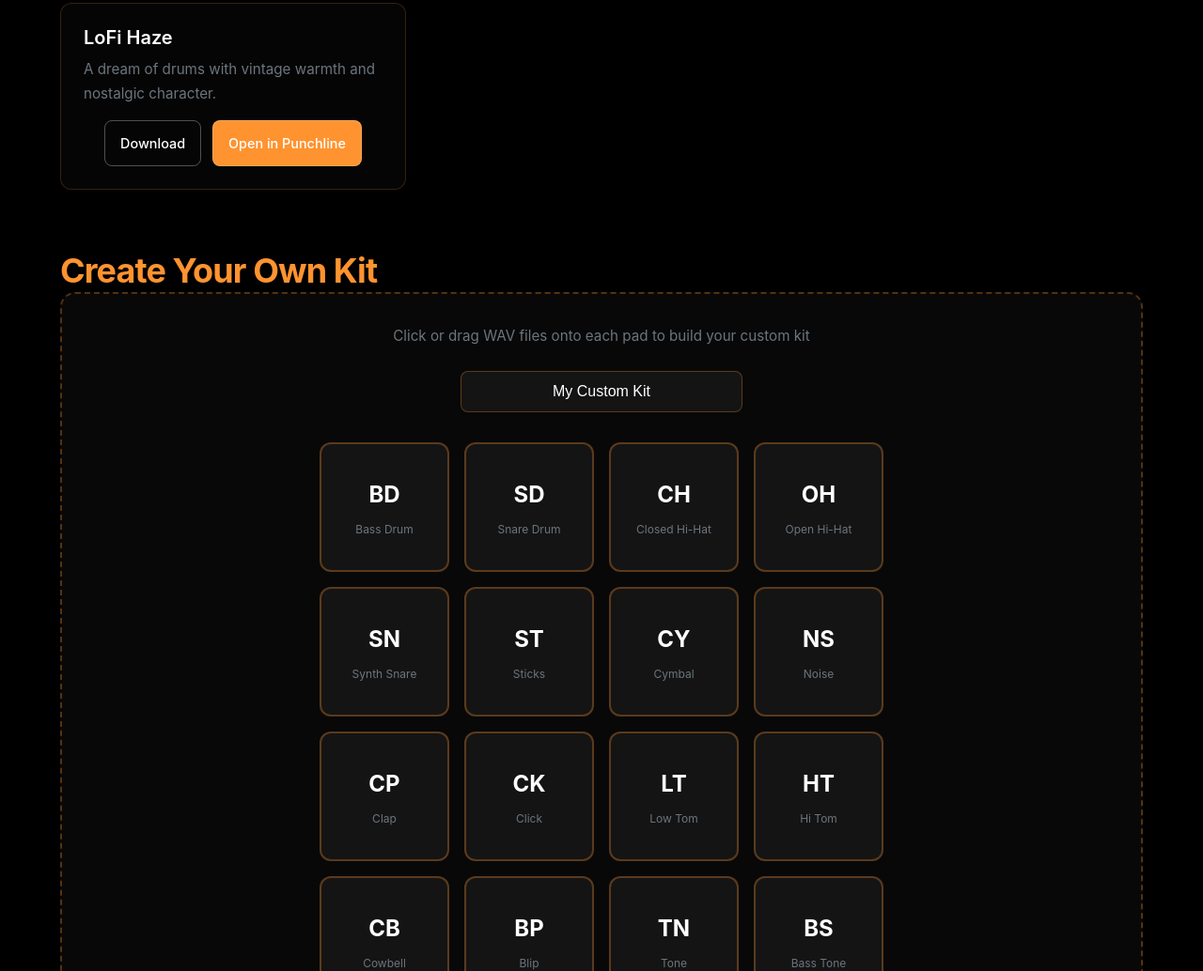
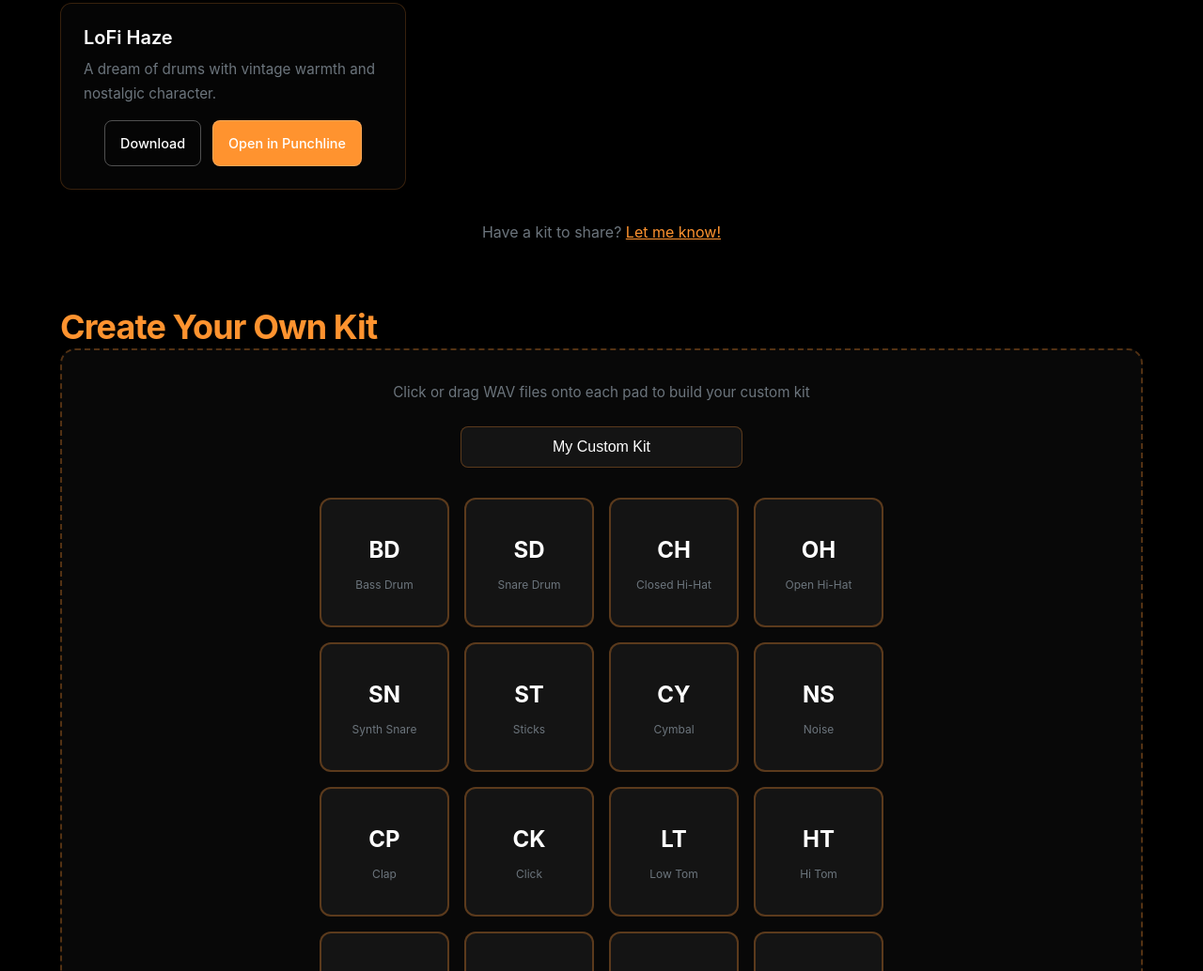
Before and after one commit to charlesvestal/charles.pizza, a plain HTML site: page punchline/kits/index.html in a window 1280 px wide. Shown: the part 749-1783 px from the top of the page at 94% size. Drawn offline with nearby package versions, Linux system fonts and the light colour scheme.

Commit message:
Update index.html

```diff
--- a/punchline/kits/index.html
+++ b/punchline/kits/index.html
@@ -485,6 +485,9 @@
                     </div>
                 </div>
             </div>
+            <p style="text-align: center; margin-top: var(--space-xl); color: var(--text-secondary);">
+                Have a kit to share? <a href="mailto:charles@charles.pizza" style="color: #FF932f; text-decoration: underline;">Let me know!</a>
+            </p>
         </section>
 
         <section class="kits-section" id="kit-creator">
```
